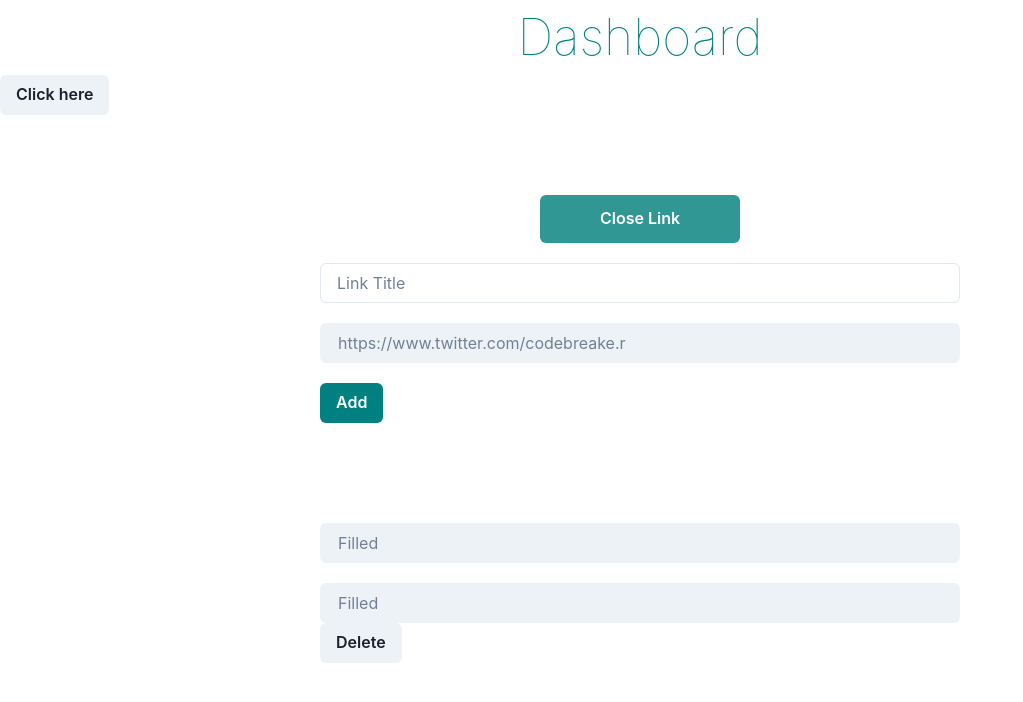
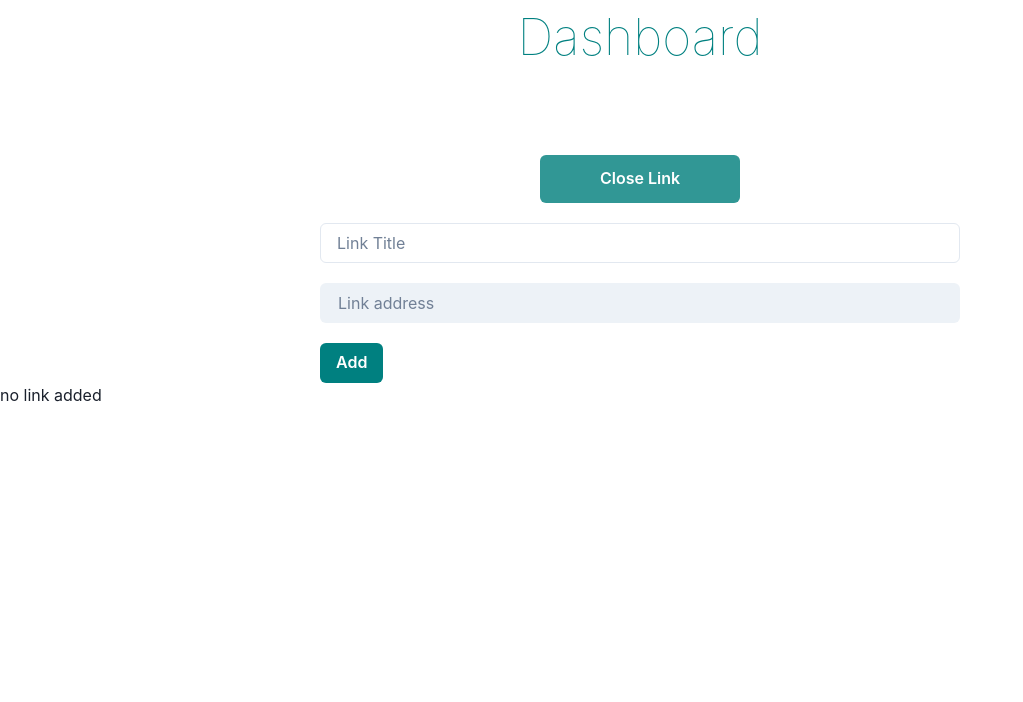
Before and after one commit to devtofunmi/linksApp, a React (Vite) app: page /dashboard in a window 1280 px wide. Both pictures are taken after a click on the button "Add New Link". Shown: the top 702 px of the page, without its empty margins (0-1023 px from the left). Built offline with nearby package versions, Linux system fonts and the light colour scheme.

Commit message:
import the linkdisplay component and adding the delete function

```diff
--- a/src/pages/dashBoard.jsx
+++ b/src/pages/dashBoard.jsx
@@ -12,7 +12,7 @@ import {
   useToast,
 } from "@chakra-ui/react";
 import React, { useEffect, useState } from "react";
-import LinkDisplay from "../components/linkDisplay";
+import LinkDisplay from "../components/LinkDisplay";
 
 const DashBoard = () => {
   const [showLinkModal, setShowLinkModal] = useState(false);
@@ -54,9 +54,11 @@ const DashBoard = () => {
           isClosable: true,
         });
         const newLink = {
+          id: links.length + 1,
           link,
           linkTitle,
         };
+        setLinks([...links, newLink]);
         localStorage.setItem("links", JSON.stringify([...links, newLink]));
         // console.log(dashBoardData);
       }
@@ -65,6 +67,11 @@ const DashBoard = () => {
     }, 1500);
   }
 
+  const deleteLink = (id) => {
+    const newLinksData = links.filter((li) => li.id !== id);
+    setLinks(newLinksData);
+    localStorage.setItem("links", JSON.stringify(newLinksData));
+  };
   return (
     <>
       <Text
@@ -76,14 +83,6 @@ const DashBoard = () => {
       >
         Dashboard
       </Text>
-      <Box>
-        <Menu>
-          <MenuButton as={Button}>Click here</MenuButton>
-          <MenuList>
-            <MenuItem>Download</MenuItem>
-          </MenuList>
-        </Menu>
-      </Box>
       <Flex
         align-items="center"
         justify-content="cener"
@@ -116,7 +115,7 @@ const DashBoard = () => {
           />
           <Input
             variant="filled"
-            placeholder="https://www.twitter.com/codebreake.r"
+            placeholder="Link address"
             onChange={(e) => {
               setLink(e.target.value);
             }}
@@ -141,7 +140,16 @@ const DashBoard = () => {
           </Button>
         </Box>
       )}
-      <LinkDisplay />
+      {links.length < 1 && "no link added"}
+      {links.map((l) => (
+        <LinkDisplay
+          link={l.link}
+          linkTitle={l.linkTitle}
+          key={l.id}
+          deleteItem={deleteLink}
+          lid={l.id}
+        />
+      ))}
     </>
   );
 };
```
